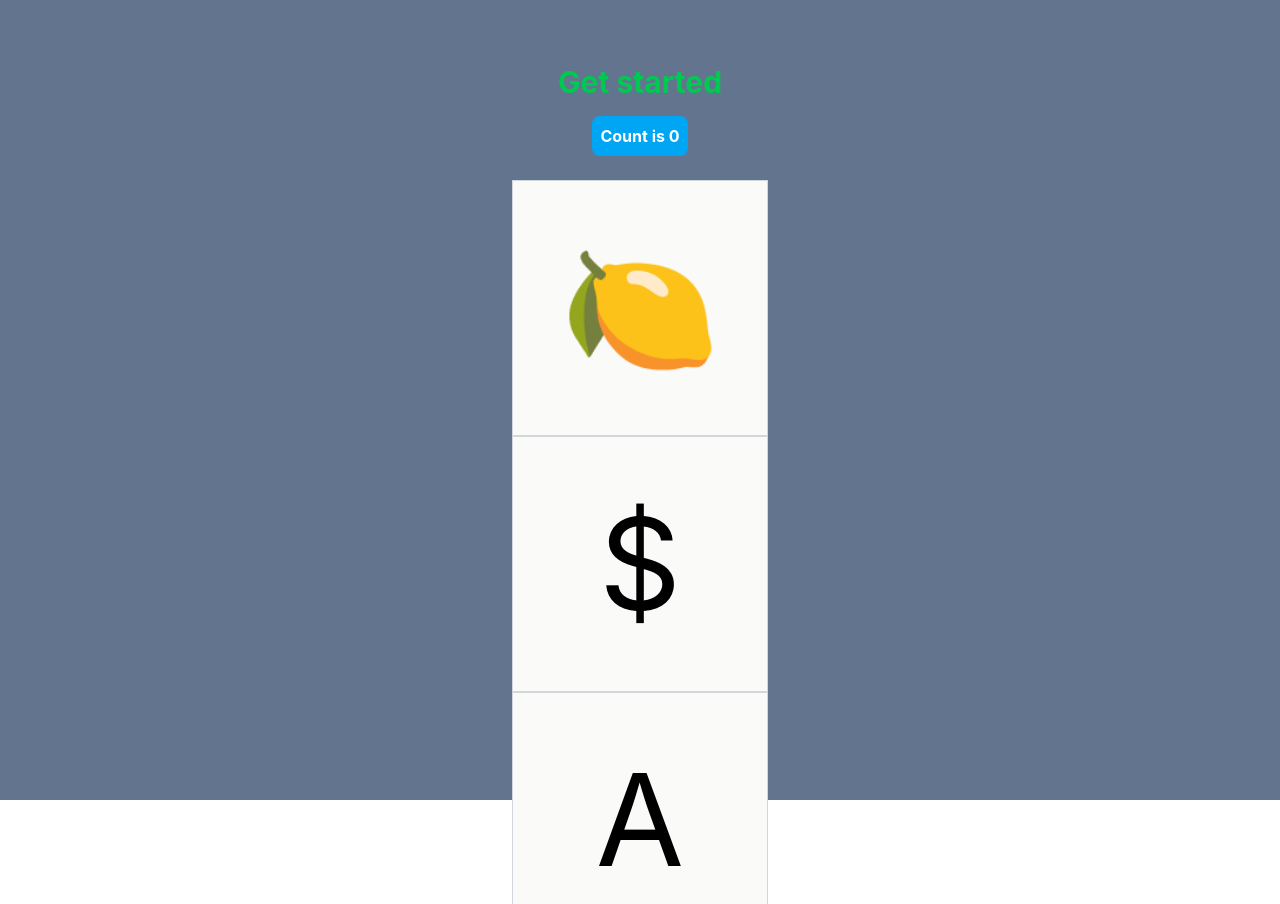
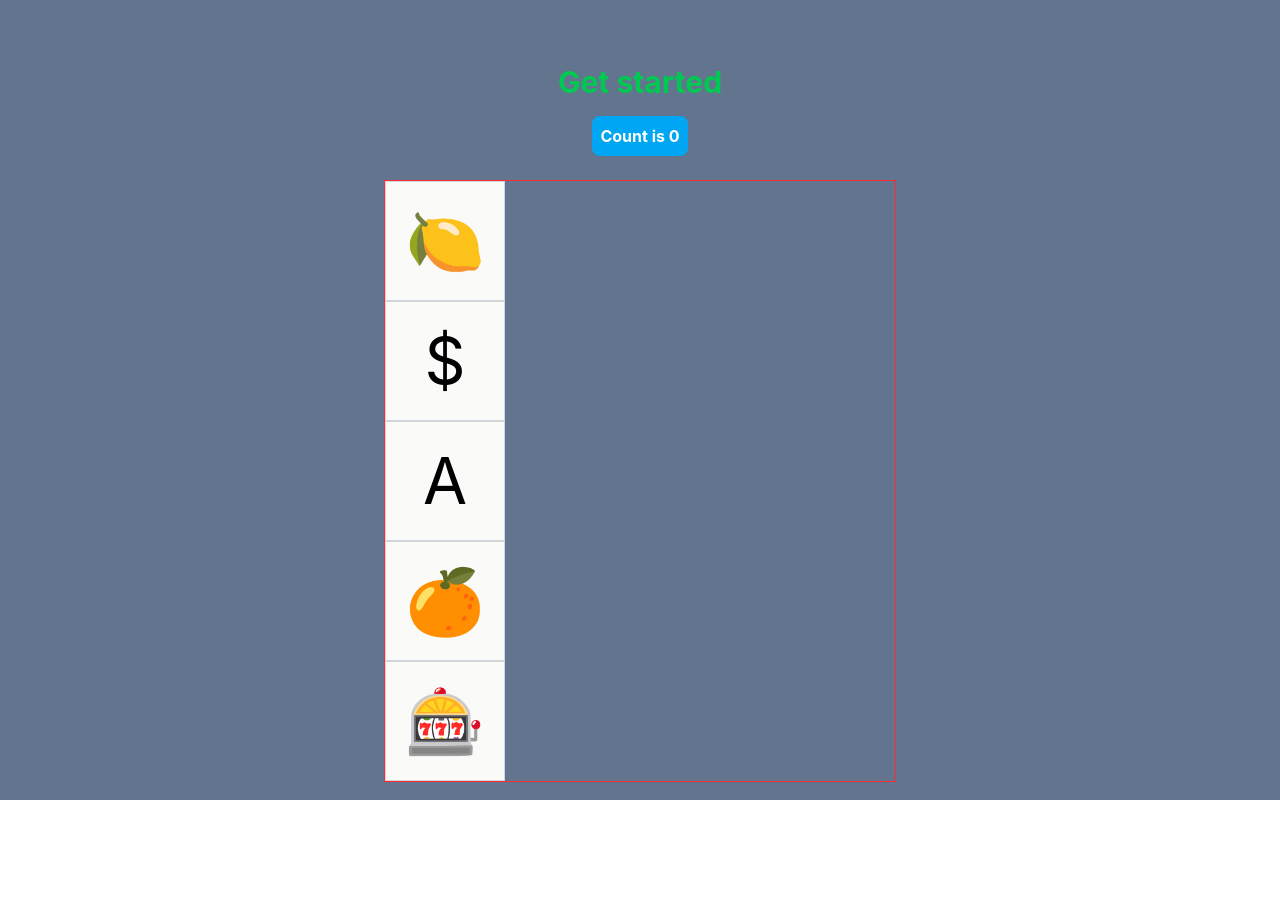
Before and after one commit to nwestallen/simple-slots, a React (Vite) app: page / in a window 1280 px wide. Shown: the top 904 px of the page. After the commit the page ends 800 px from the top, so only its background shows below. Built offline with nearby package versions, Linux system fonts and the light colour scheme.

Commit message:
array utility functions for reels

```diff
--- a/src/App.tsx
+++ b/src/App.tsx
@@ -5,7 +5,7 @@ function App() {
   const [count, setCount] = useState(0)
 
   return (
-    <div className='bg-slate-500 h-screen'>
+    <div className='bg-slate-500 min-h-screen h-full'>
         <div className="flex flex-col items-center pt-16">
           <h1 className="text-3xl font-bold text-green-500">
             Get started
@@ -17,7 +17,9 @@ function App() {
           Count is {count}
         </button>
         <br/>
-        <Reel blocks={["🍋","$", "A"]}/>
+        <div className="w-128 border border-red-500">
+        <Reel blocks={["🍋","$", "A", "🍊", "🎰"]}/>
+        </div>
         </div>
     </div>
   )
--- a/src/components/Block.tsx
+++ b/src/components/Block.tsx
@@ -5,7 +5,7 @@ export interface BlockProps {
 
 export const Block = ({symbol}: BlockProps) => {
     return (
-        <div className="bg-stone-50 p-1 text-9xl w-3xs aspect-square flex items-center
+        <div className="bg-stone-50 text-[4em] p-1 w-30 aspect-square flex items-center
          justify-center border border-solid border-gray-300">
             {symbol}
             </div>
--- /dev/null
+++ b/src/utils.ts
@@ -0,0 +1,13 @@
+const absMod = (n:number, d:number):number => ((n % d) + d) % d;
+
+export const arrWindow = (array:number[], length:number, idx:number):number[] => {
+    if (length == 1) {
+        return [array[idx]];
+    } else {
+        const res = [];
+        for (let i = 0; i < length; i++) {
+            res.push(array[absMod(i+(idx-1),array.length)])
+        }
+        return res;
+    }
+};
```
